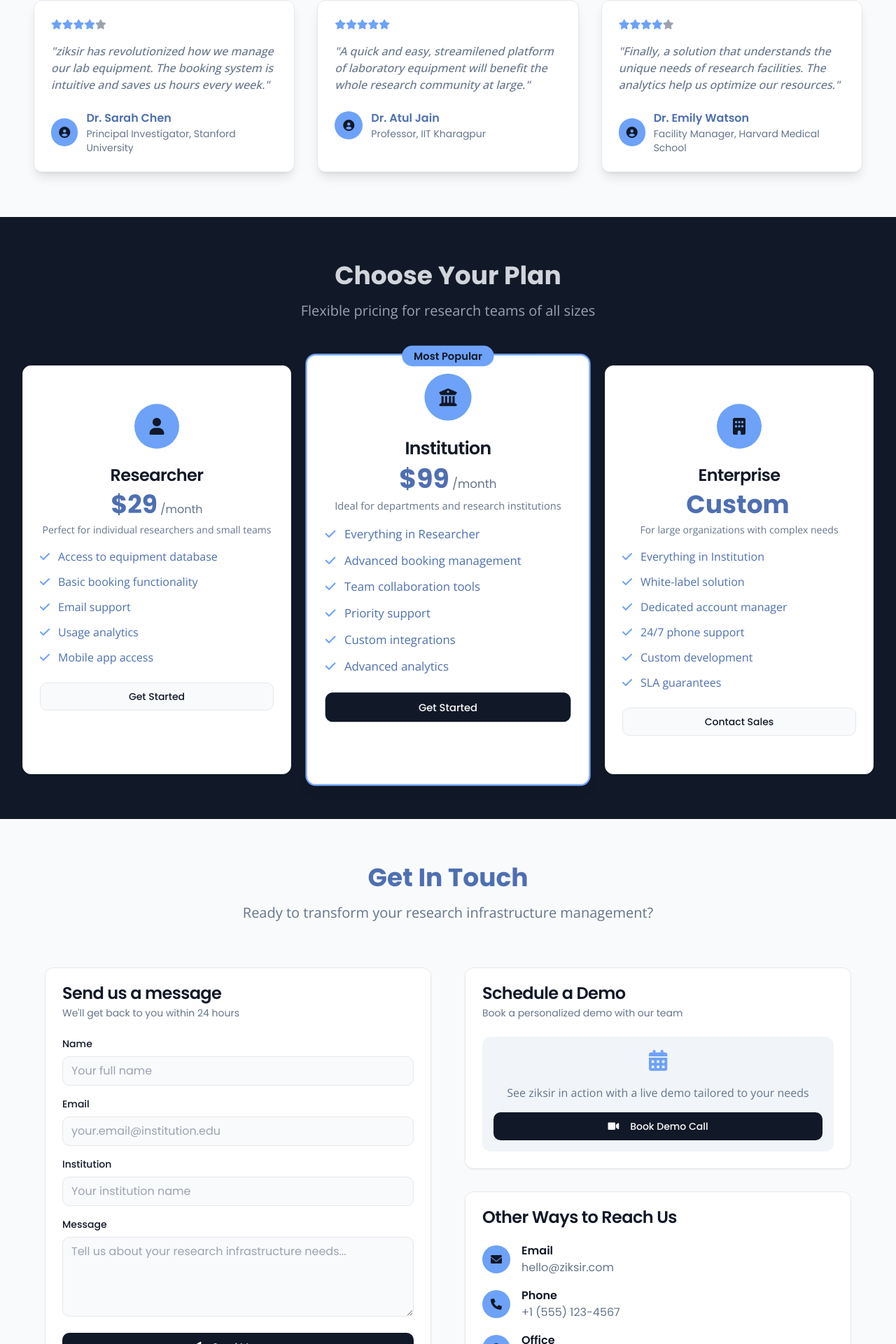
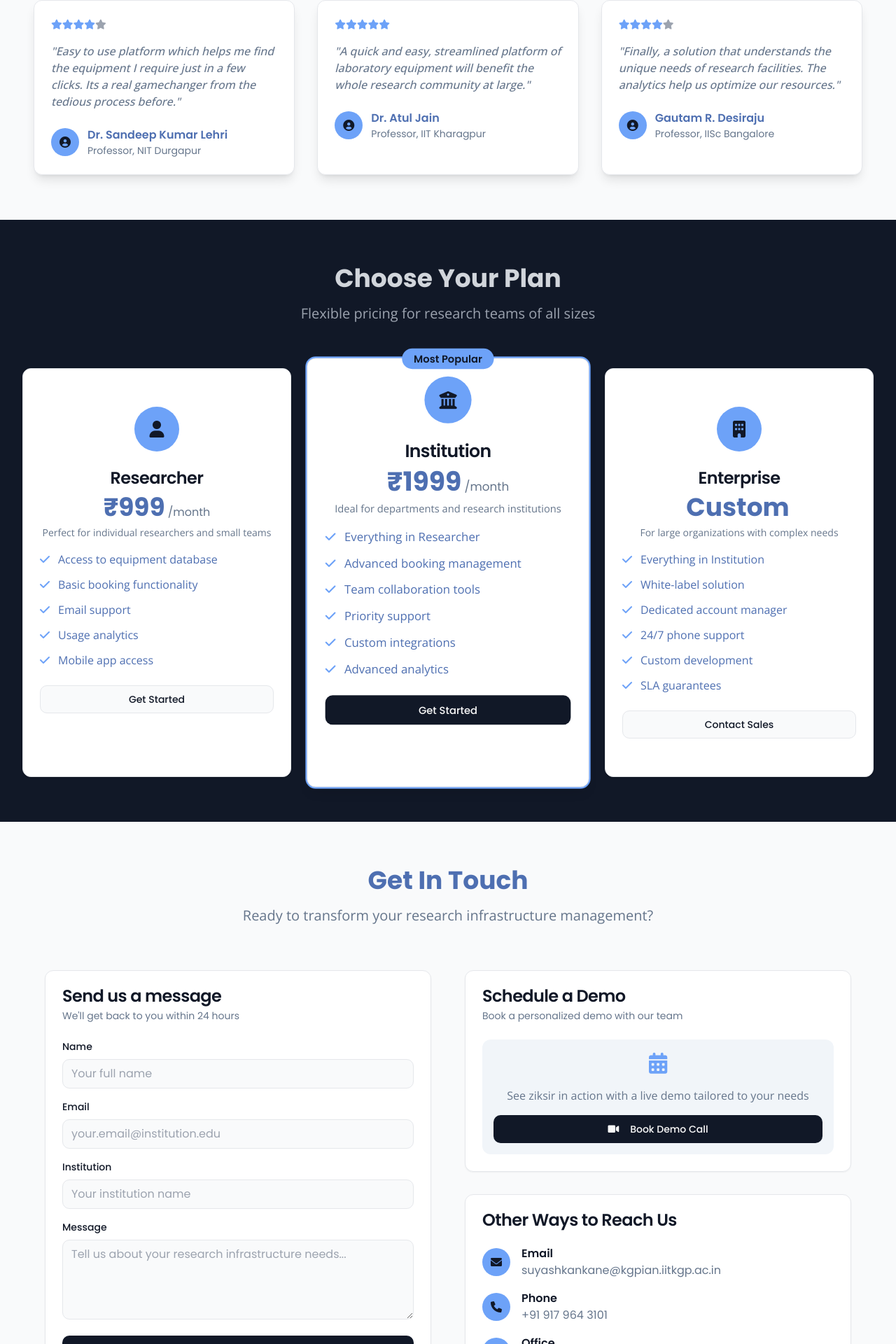
Before and after one commit to aryan2135/Ziksir-web, a React (Vite) app in the folder frontend/: page / in a window 1280 px wide. Shown: the part 2168-4088 px from the top of the page at 70% size. Built offline with nearby package versions, Linux system fonts and the light colour scheme; no server answers.

Commit message:
minor changes

```diff
--- a/frontend/src/pages/Index.jsx
+++ b/frontend/src/pages/Index.jsx
@@ -303,21 +303,21 @@ const ziksir = () => {
           <div className="grid md:grid-cols-3 gap-8">
             {[
               {
-                quote: "ziksir has revolutionized how we manage our lab equipment. The booking system is intuitive and saves us hours every week.",
-                author: "Dr. Sarah Chen",
-                role: "Principal Investigator, Stanford University",
+                quote: "Easy to use platform which helps me find the equipment I require just in a few clicks. Its a real gamechanger from the tedious process before.",
+                author: "Dr. Sandeep Kumar Lehri",
+                role: "Professor, NIT Durgapur",
                 avatar: "fas fa-user-circle"
               },
               {
-                quote: "A quick and easy, streamilened platform of laboratory equipment will benefit the whole research community at large.",
+                quote: "A quick and easy, streamlined platform of laboratory equipment will benefit the whole research community at large.",
                 author: "Dr. Atul Jain",
                 role: "Professor, IIT Kharagpur",
                 avatar: "fas fa-user-circle"
               },
               {
                 quote: "Finally, a solution that understands the unique needs of research facilities. The analytics help us optimize our resources.",
-                author: "Dr. Emily Watson",
-                role: "Facility Manager, Harvard Medical School",
+                author: "Gautam R. Desiraju",
+                role: "Professor, IISc Bangalore",
                 avatar: "fas fa-user-circle"
               }
             ].map((testimonial, index) => {
@@ -372,7 +372,7 @@ const ziksir = () => {
             {[
               {
                 name: "Researcher",
-                price: "$29",
+                price: "₹999",
                 period: "/month",
                 description: "Perfect for individual researchers and small teams",
                 features: [
@@ -387,7 +387,7 @@ const ziksir = () => {
               },
               {
                 name: "Institution",
-                price: "$99",
+                price: "₹1999",
                 period: "/month",
                 description: "Ideal for departments and research institutions",
                 features: [
@@ -428,7 +428,7 @@ const ziksir = () => {
               >
                 {plan.popular && (
                   <div className="absolute -top-3 left-1/2 transform -translate-x-1/2">
-                    <span className="bg-accent text-accent-foreground px-4 py-1 rounded-full text-sm font-semibold">
+                    <span className="bg-accent text-accent-foreground px-4 py-1 rounded-full text-sm font-semibold whitespace-nowrap">
                       Most Popular
                     </span>
                   </div>
@@ -567,7 +567,7 @@ const ziksir = () => {
                       </div>
                       <div>
                         <div className="font-semibold">Email</div>
-                        <div className="text-muted-foreground">hello@ziksir.com</div>
+                        <div className="text-muted-foreground">suyashkankane@kgpian.iitkgp.ac.in</div>
                       </div>
                     </div>
                     <div className="flex items-center">
@@ -576,7 +576,7 @@ const ziksir = () => {
                       </div>
                       <div>
                         <div className="font-semibold">Phone</div>
-                        <div className="text-muted-foreground">+1 (555) 123-4567</div>
+                        <div className="text-muted-foreground">+91 917 964 3101</div>
                       </div>
                     </div>
                     <div className="flex items-center">
@@ -585,7 +585,7 @@ const ziksir = () => {
                       </div>
                       <div>
                         <div className="font-semibold">Office</div>
-                        <div className="text-muted-foreground">San Francisco, CA</div>
+                        <div className="text-muted-foreground">IIT Kharagpur</div>
                       </div>
                     </div>
                   </div>
```
